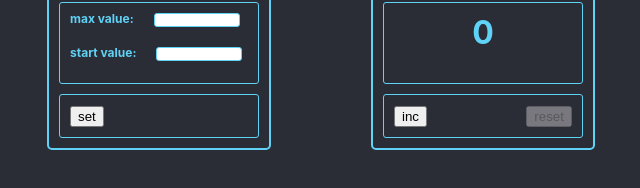
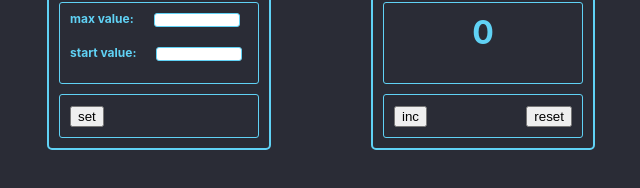
Before and after one commit to SergBobrov/smart_counter, a React (Create React App) app: page / in a window 1280 px wide. Shown: the part 330-518 px from the top of the page, without its empty margins (319-959 px from the left). Built offline with nearby package versions, Linux system fonts and the light colour scheme.

Commit message:
second counter disable

```diff
--- a/src/App.tsx
+++ b/src/App.tsx
@@ -11,26 +11,34 @@ function App() {
     let [startValue, setStartValue] = useState<number>(0);
     let [maxValue, setMaxValue] = useState<number>(5);
 
-    let [disabled, setDisabled] = useState(false)
-
 
     const increment = () => {
         setValue(++value)
         if (value === maxValue) {
-            disabled = !disabled
-            setDisabled(disabled)
         }
     }
 
     const reset = () => {
         setValue(startValue)
-        setDisabled(!disabled)
         value = startValue
     }
 
 
     const setCounterValue = () => {
         setValue(startValue)
+    }
+
+    const disabledSet = () => {
+        return false
+    }
+
+    const disabledInc = () => {
+
+        return value === maxValue
+    }
+
+    const disabledReset = () => {
+        return false
     }
 
 
@@ -42,14 +50,14 @@ function App() {
                     <ValueInput setValue={setStartValue} name={"start value:"}/>
                 </div>
                 <div className={"buttons_block"}>
-                    <UniversalButton name={"set"} onClickAction={setCounterValue} disabled={disabled}/>
+                    <UniversalButton name={"set"} onClickAction={setCounterValue} disabled={disabledSet()}/>
                 </div>
             </div>
             <div className={"second_counter"}>
-                <Display value={value} disabled={disabled}/>
+                <Display value={value} />
                 <div className={"buttons_block"}>
-                    <UniversalButton name={"inc"} onClickAction={increment} disabled={disabled}/>
-                    <UniversalButton name={"reset"} onClickAction={reset} disabled={!disabled}/>
+                    <UniversalButton name={"inc"} onClickAction={increment} disabled={disabledInc()}/>
+                    <UniversalButton name={"reset"} onClickAction={reset} disabled={disabledReset()}/>
                 </div>
             </div>
         </div>
--- a/src/Components/Display.tsx
+++ b/src/Components/Display.tsx
@@ -3,13 +3,14 @@ import React from "react";
 
 type DisplayPropsType = {
     value: number;
-    disabled: boolean
+    // disabled: boolean
 }
 
 export function Display(props: DisplayPropsType) {
 
        return (
-        <div className={props.disabled ? "display_red" : "display"}>
+        // <div className={props.disabled ? "display_red" : "display"}>
+        <div className={"display"}>
             {props.value}
         </div>)
 }
--- a/src/Components/UniversalButton.tsx
+++ b/src/Components/UniversalButton.tsx
@@ -3,19 +3,20 @@ import './counter.css';
 
 type counterPropsType = {
     onClickAction: () => void
+    name: string
     disabled: boolean
-    name: string
 
 }
 
-export function UniversalButton(props: counterPropsType) {
+export const UniversalButton: React.FC<counterPropsType> = (
+    {onClickAction, name, disabled}) => {
 
-    // const disablred=  maxa
+
 
     return (
 
         <div className={"button_wrapper"}>
-            <button className={"button"} disabled={props.disabled} onClick={props.onClickAction}>{props.name}</button>
+            <button className={"button"} disabled={disabled} onClick={onClickAction}>{name}</button>
         </div>
     )
 
```
